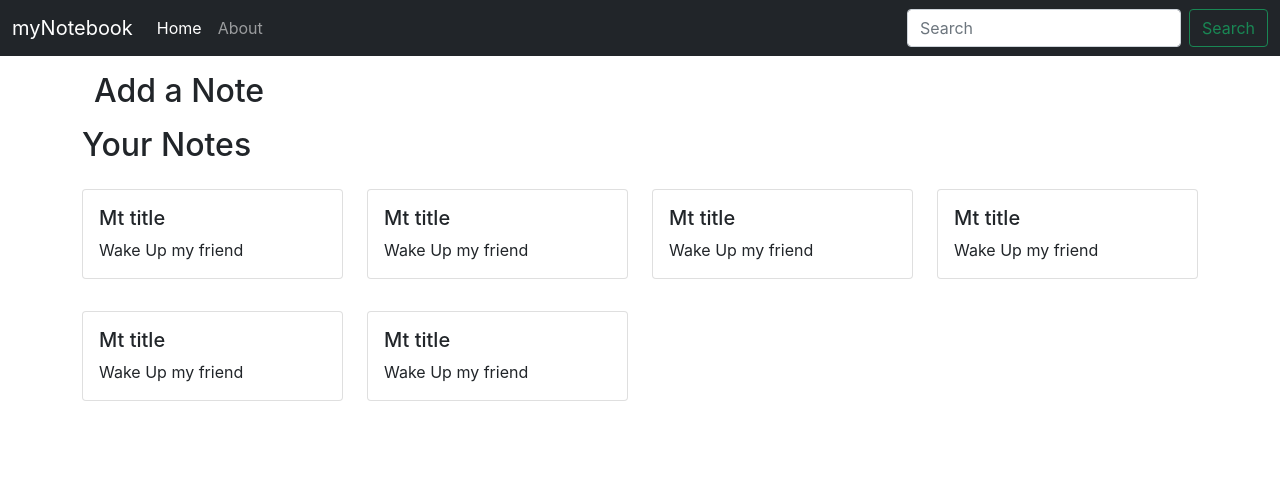
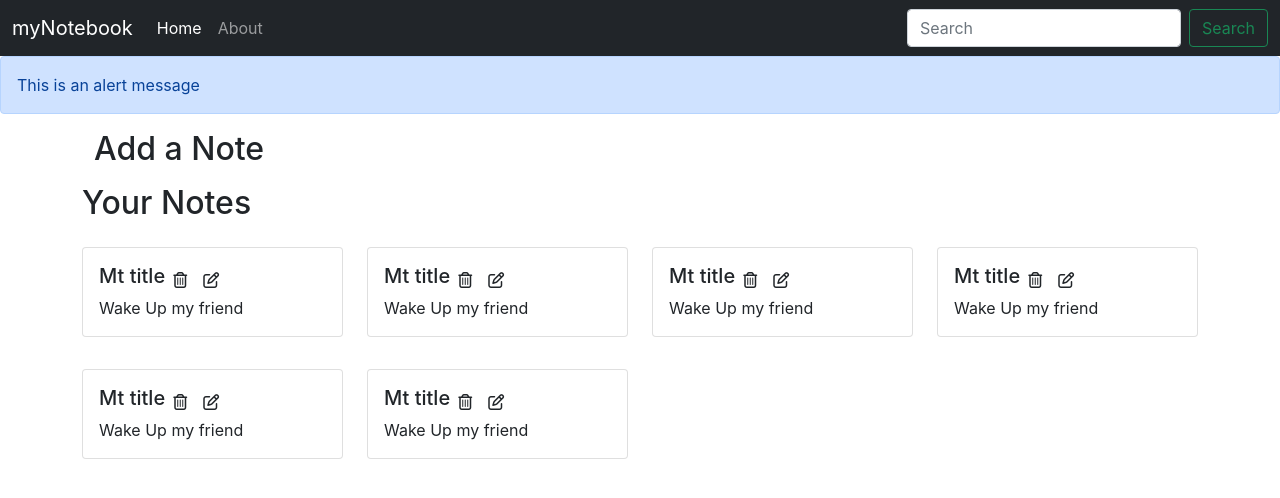
Before and after one commit to Viswa-Codes/mynotebook, a React (Create React App) app: page / in a window 1280 px wide. Shown: the top 498 px of the page. Built offline with nearby package versions, Linux system fonts and the light colour scheme.

Commit message:
Adding fontawesome icons

```diff
--- a/public/index.html
+++ b/public/index.html
@@ -20,7 +20,7 @@
   <body>
     <noscript>You need to enable JavaScript to run this app.</noscript>
     <div id="root"></div>
-
+    <script src="https://kit.fontawesome.com/26504e4a1f.js" crossorigin="anonymous"></script>
     <!-- Option 1: Bootstrap Bundle with Popper -->
     <script src="https://cdn.jsdelivr.net/npm/bootstrap@5.1.0/dist/js/bootstrap.bundle.min.js"
       integrity="sha384-U1DAWAznBHeqEIlVSCgzq+c9gqGAJn5c/t99JyeKa9xxaYpSvHU5awsuZVVFIhvj"
--- a/src/App.js
+++ b/src/App.js
@@ -4,12 +4,14 @@ import { Navbar } from './componenets/Navbar';
 import { Home } from './componenets/Home';
 import { About } from './componenets/About';
 import NoteState from './context/notes/Notestate';
+import Alert from './componenets/Alert';
 
 function App() {
   return (
     <>
     <NoteState>
       <Navbar />
+      <Alert message="This is an alert message"/>
       <div className="container">
       <Routes>
         <Route exact path="/" element={<Home />} />
--- /dev/null
+++ b/src/componenets/Alert.js
@@ -0,0 +1,13 @@
+import React from 'react'
+
+const Alert = (props) => {
+    return (
+        <div>
+            <div class="alert alert-primary" role="alert">
+                {props.message}
+            </div>
+        </div>
+    )
+}
+
+export default Alert;
--- a/src/componenets/Noteitem.js
+++ b/src/componenets/Noteitem.js
@@ -11,7 +11,8 @@ const Noteitem = (props) => {
             <div className="card my-3">
                 <div className="card-body">
                     <div className="d-flex align-items-center">
-                        <h5 className="card-title">{note.title}</h5>
+                        <h5 className="card-title">{note.title}</h5><i className="far fa-trash-alt mx-2"></i>
+                        <i className="far fa-edit mx-2"></i>
                     </div>
                     <p className="card-text">{note.description} </p>
 
--- a/src/componenets/Notes.js
+++ b/src/componenets/Notes.js
@@ -10,7 +10,7 @@ const Notes = () => {
          <div className="row my-3">
                 <h2>Your Notes</h2>
                 {notes.map((note) => {
-                    return <Noteitem  note={note}/>
+                    return <Noteitem key={note._id} note={note}/>
                 })}
             </div>
     )
--- a/src/context/notes/Notestate.js
+++ b/src/context/notes/Notestate.js
@@ -4,7 +4,7 @@ import { useState } from "react";
 const NoteState = (props)=>{
     const notesInitial = [
         {
-            "_id": "692aa2f63d323c703666f1d7",
+            "_id": "692aa2f63d323c703666f1d76",
             "user": "691d775751a734dd33ec9ed8",
             "title": "Mt title",
             "description": "Wake Up my friend",
@@ -13,7 +13,7 @@ const NoteState = (props)=>{
             "__v": 0
         },
          {
-            "_id": "692aa2f63d323c703666f1d7",
+            "_id": "692aa2f63d323c703666f1d75",
             "user": "691d775751a734dd33ec9ed8",
             "title": "Mt title",
             "description": "Wake Up my friend",
@@ -22,7 +22,7 @@ const NoteState = (props)=>{
             "__v": 0
         },
          {
-            "_id": "692aa2f63d323c703666f1d7",
+            "_id": "692aa2f63d323c703666f1d74",
             "user": "691d775751a734dd33ec9ed8",
             "title": "Mt title",
             "description": "Wake Up my friend",
@@ -31,7 +31,7 @@ const NoteState = (props)=>{
             "__v": 0
         },
          {
-            "_id": "692aa2f63d323c703666f1d7",
+            "_id": "692aa2f63d323c703666f1d73",
             "user": "691d775751a734dd33ec9ed8",
             "title": "Mt title",
             "description": "Wake Up my friend",
@@ -40,7 +40,7 @@ const NoteState = (props)=>{
             "__v": 0
         },
          {
-            "_id": "692aa2f63d323c703666f1d7",
+            "_id": "692aa2f63d323c703666f1d72",
             "user": "691d775751a734dd33ec9ed8",
             "title": "Mt title",
             "description": "Wake Up my friend",
@@ -49,7 +49,7 @@ const NoteState = (props)=>{
             "__v": 0
         },
          {
-            "_id": "692aa2f63d323c703666f1d7",
+            "_id": "692aa2f63d323c703666f1d71",
             "user": "691d775751a734dd33ec9ed8",
             "title": "Mt title",
             "description": "Wake Up my friend",
--- a/src/index.css
+++ b/src/index.css
@@ -11,3 +11,7 @@ code {
   font-family: source-code-pro, Menlo, Monaco, Consolas, 'Courier New',
     monospace;
 }
+
+i{
+  cursor: pointer;
+}
```
